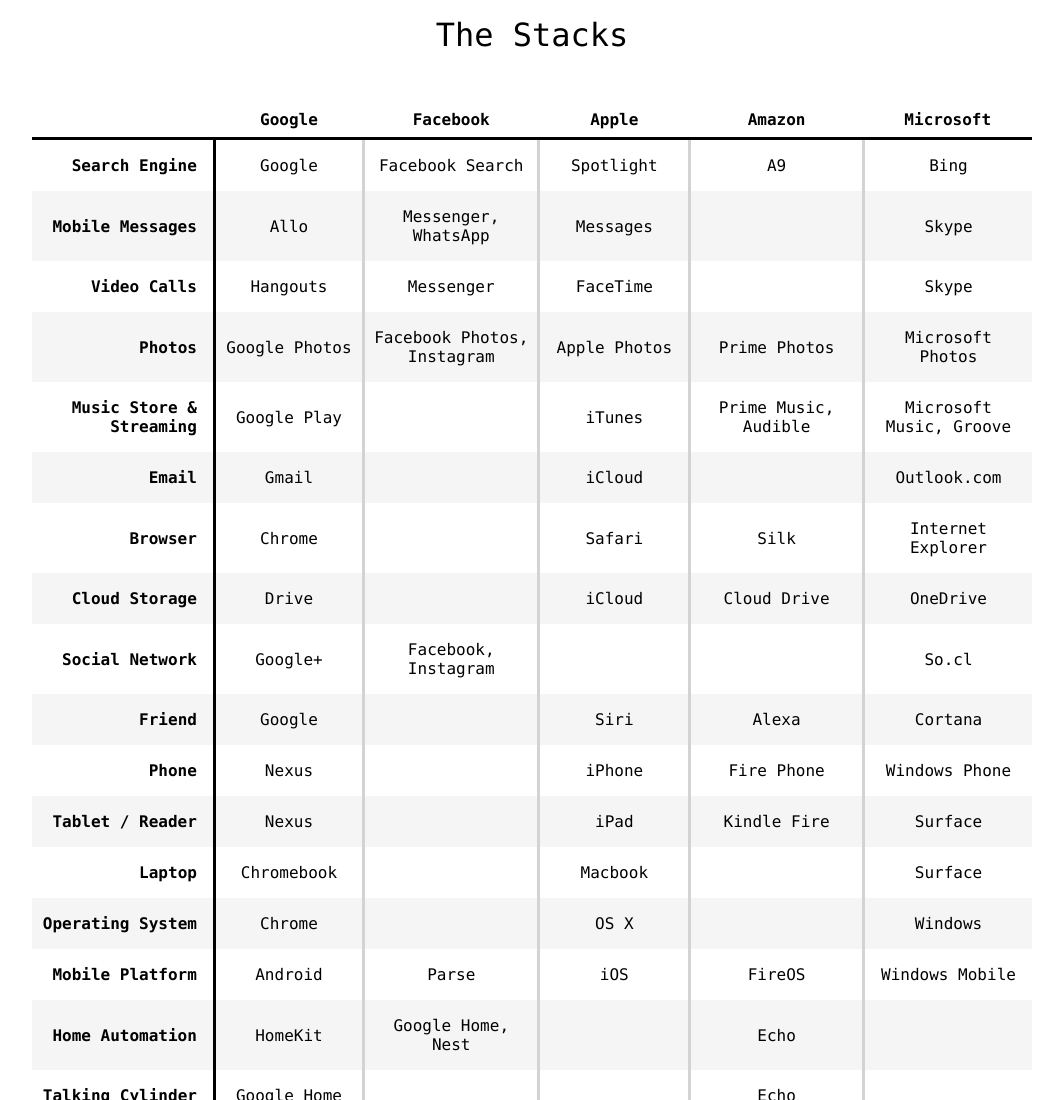
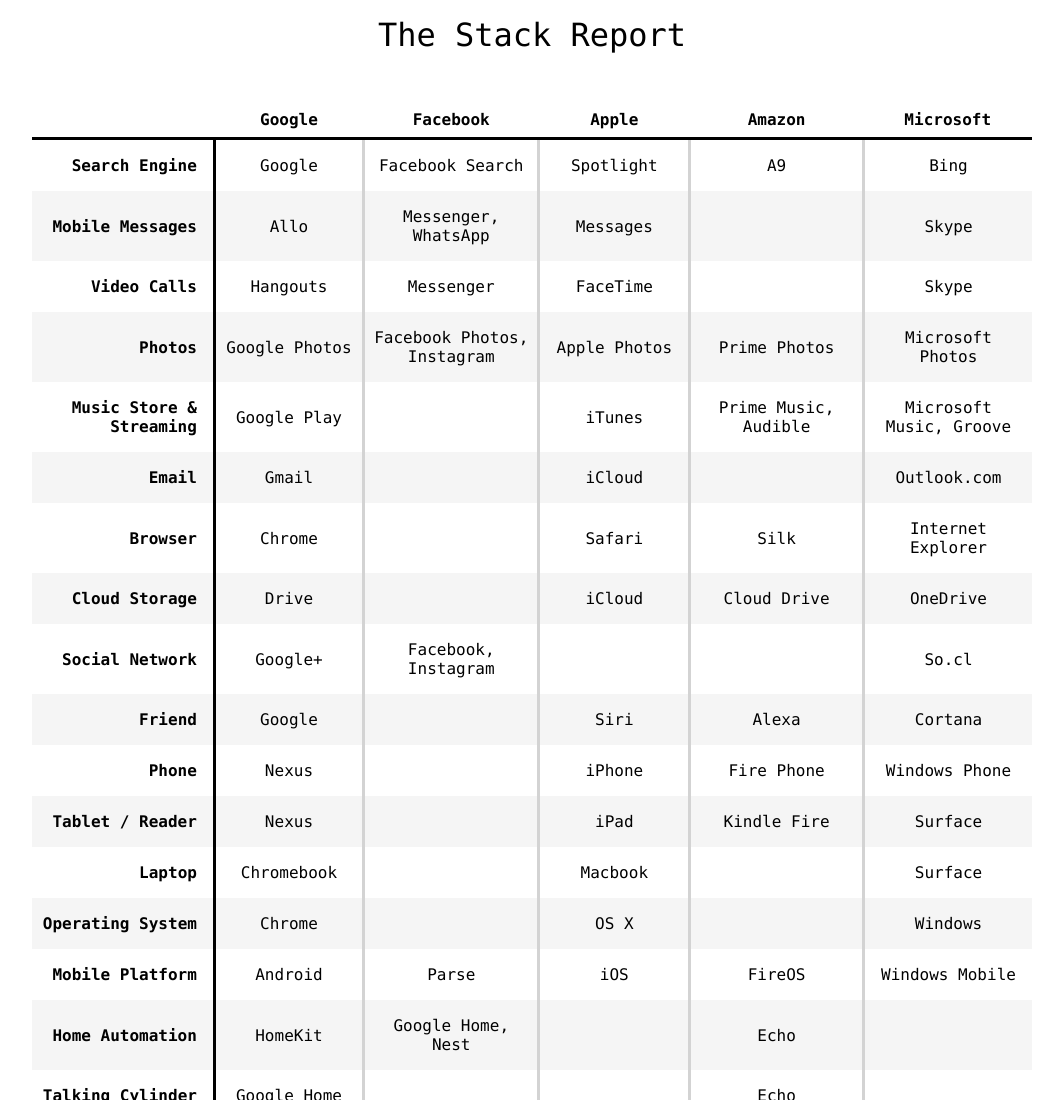
Before and after one commit to wam/the-stack-report, a plain HTML site: page index.html in a window 1280 px wide. Shown: the top 1100 px of the page, without its empty margins (108-1171 px from the left). Drawn offline with Linux system fonts and the light colour scheme.

Commit message:
Change name to The Stack Report. eh.

```diff
--- a/index.html
+++ b/index.html
@@ -1,12 +1,12 @@
 <html>
 <head>
-  <title>The Stacks (Google, Facebook, Apple, Amazon, and Microsoft)</title>
+  <title>The Stack Report (Google, Facebook, Apple, Amazon, and Microsoft)</title>
   <link rel="stylesheet" type="text/css" href="css/base.css">
 </head>
 <body>
 
   <header class="page-header">
-    <h1>The Stacks</h1>
+    <h1>The Stack Report</h1>
   </header>
 
   <section class="page-section">
```
